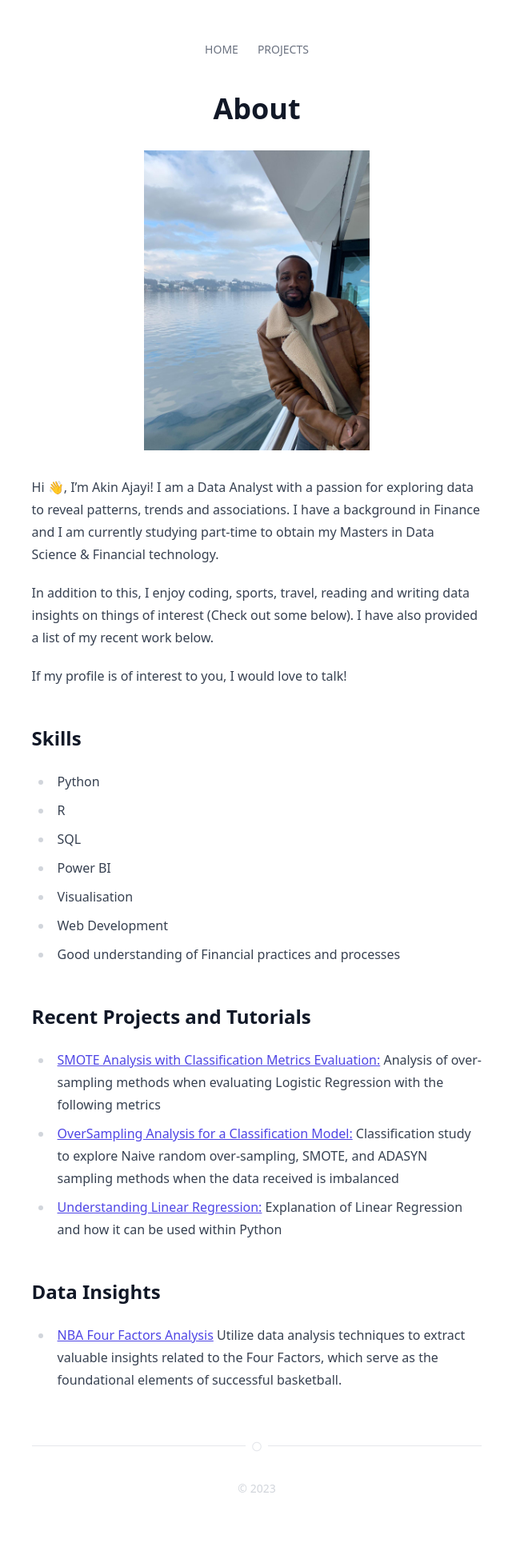
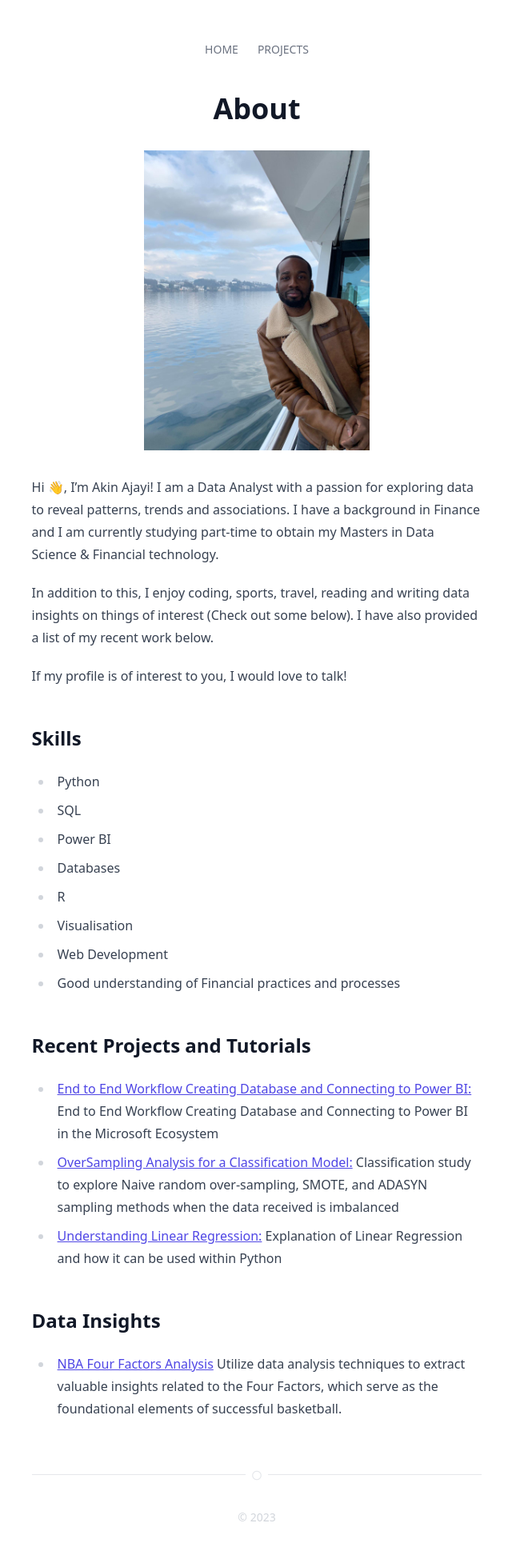
Before and after one commit to Akiwacky/akiwacky.github.io, a Jekyll site: the page built from about.md, in a window 1280 px wide. Shown: the whole page at 80% size, without its empty margins (319-959 px from the left). Built offline with Jekyll 4.4.1, drawn with Linux system fonts in a browser that asks for light colours; nearby versions of some CDN libraries; some web fonts are replaced; before the commit the page ends 1903 px from its top, so only the background shows below that.

Commit message:
Update about.md

```diff
--- a/about.md
+++ b/about.md
@@ -15,17 +15,18 @@ If my profile is of interest to you, I would love to talk!
 ## Skills
 
 - Python
-- R
 - SQL
 - Power BI
+- Databases
+- R
 - Visualisation
 - Web Development
 - Good understanding of Financial practices and processes
 
 ## Recent Projects and Tutorials
 
-- [SMOTE Analysis with Classification Metrics Evaluation:](https://github.com/Akiwacky/Over-Sampling-Metrics-Evaluation-)
-  Analysis of over-sampling methods when evaluating Logistic Regression with the following metrics
+- [End to End Workflow Creating Database and Connecting to Power BI:](https://github.com/Akiwacky/DB-to-BI-Workflow)
+  End to End Workflow Creating Database and Connecting to Power BI in the Microsoft Ecosystem
 - [OverSampling Analysis for a Classification Model:](https://github.com/Akiwacky/OverSampling-Analysis-for-Classification)
   Classification study to explore Naive random over-sampling, SMOTE, and ADASYN sampling methods when the data received is imbalanced
 - [Understanding Linear Regression:](https://medium.com/@wiajayi/understanding-linear-regression-3a977addcc1b)
```
